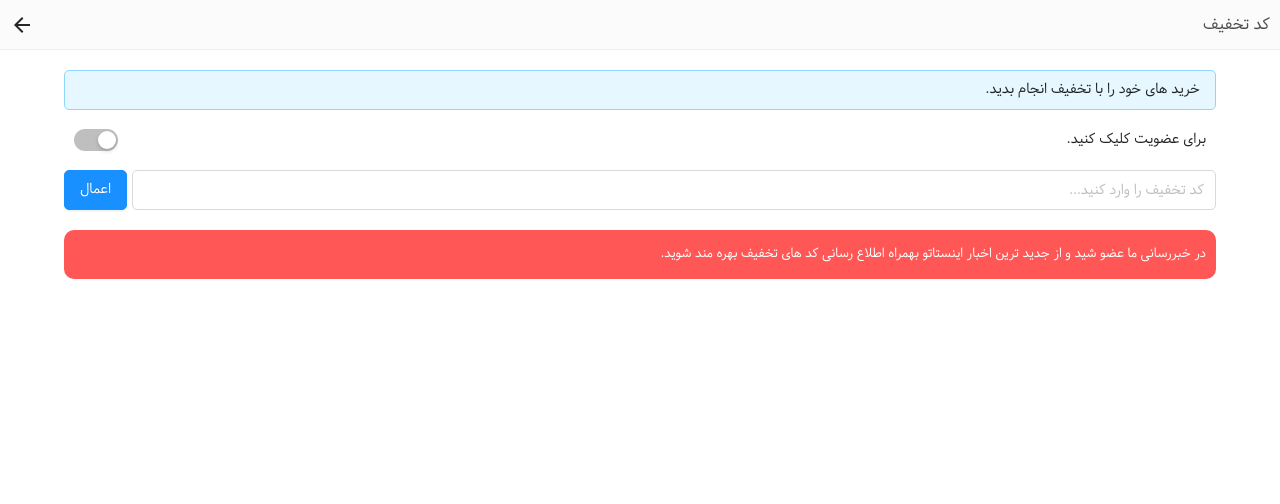
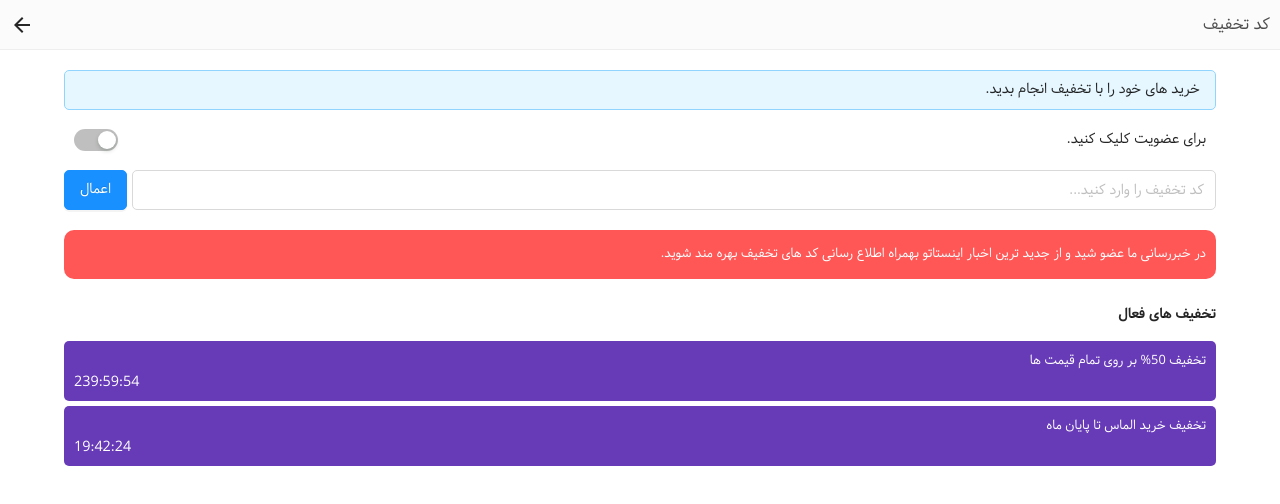
Before and after one commit to mmdzov/instauto, a React (Create React App) app: page /discount-code in a window 1280 px wide. Shown: the top 504 px of the page. Built offline with nearby package versions, Linux system fonts and the light colour scheme; what react-lines-ellipsis would draw is missing.

Commit message:
Added Discountlist and fixed some bugs

```diff
--- a/package.json
+++ b/package.json
@@ -3,6 +3,8 @@
   "version": "0.1.0",
   "private": true,
   "dependencies": {
+    "@babel/core": "^7.15.0",
+    "@babel/preset-env": "^7.15.0",
     "@testing-library/jest-dom": "^5.11.4",
     "@testing-library/react": "^11.1.0",
     "@testing-library/user-event": "^12.1.10",
--- a/src/components/DiscountCode/DiscountCode.styled.js
+++ b/src/components/DiscountCode/DiscountCode.styled.js
@@ -43,3 +43,41 @@ export const DiscountCodeFormContainer = styled.form`
     margin-right: 10px;
   }
 `;
+
+export const DiscountListContainer = styled.div`
+  margin-top: 10px;
+  & .discountNotFound {
+    text-align: center;
+    margin-top: 40px;
+    direction: rtl;
+    font-size: 0.9rem;
+    color: #949494;
+  }
+  & .label {
+    margin: 15px 0px;
+    direction: rtl;
+    font-weight: bold;
+    margin-top: 25px;
+  }
+  & .item {
+    direction: rtl;
+    margin-top: 5px;
+    padding: 10px 10px;
+    background: #673ab7;
+    border-radius: 5px;
+    font-size: 0.8rem;
+    color: white;
+    & .itemTitle {
+    }
+  }
+
+  & .ant-statistic-content {
+    height: 20px;
+  }
+
+  & .ant-statistic-content-value {
+    font-size: 0.9rem;
+    display: block;
+    color: white;
+  }
+`;
--- /dev/null
+++ b/src/components/DiscountCode/DiscountList.jsx
@@ -0,0 +1,33 @@
+import { DiscountListContainer as Container } from "./DiscountCode.styled";
+import { Statistic, Row, Col } from "antd";
+const { Countdown } = Statistic;
+
+const DiscountList = ({ list = [] }) => {
+  const handleFinish = (item) => {
+    console.log("ok");
+  };
+  if (list?.length === 0)
+    return (
+      <Container>
+        <div className="label">تخفیف های فعال</div>
+
+        <div className="discountNotFound">تخفیف فعال ندارید.</div>
+      </Container>
+    );
+  return (
+    <Container>
+      <div className="label">تخفیف های فعال</div>
+      {list?.map((item) => (
+        <div className="item">
+          <div className="itemTitle">{item?.title}</div>
+          <Countdown
+            value={Date.now() + item?.expire}
+            onFinish={() => handleFinish(item)}
+          />
+        </div>
+      ))}
+    </Container>
+  );
+};
+
+export default DiscountList;
--- a/src/components/Explore/Explore.styled.js
+++ b/src/components/Explore/Explore.styled.js
@@ -4,14 +4,14 @@ export const ExploreListContainer = styled.div`
   display: grid;
   grid-template-columns: repeat(3, 33%);
   padding: 0 2px;
-  grid-gap: 2px;
+  grid-gap: 1px;
   margin-top: 13px;
   & .item {
     & img {
       width: 100%;
       height: 125px;
       cursor: pointer;
-      border-radius: 5px;
+      /* border-radius: 5px; */
     }
   }
 `;
--- a/src/components/Home/List.jsx
+++ b/src/components/Home/List.jsx
@@ -35,7 +35,9 @@ const List = () => {
         });
       });
     });
+    if (list.length === 0 && main) setList(main);
   }, [main]);
+
   return (
     <Container story={pathname.includes("story")}>
       {pathname.includes("story")
--- a/src/pages/DiscountCode/DiscountCode.jsx
+++ b/src/pages/DiscountCode/DiscountCode.jsx
@@ -2,11 +2,23 @@ import DiscountCodeInfo from "../../components/DiscountCode/DiscountCodeInfo";
 import DiscountCodeForm from "../../components/DiscountCode/DiscountCodeForm";
 import { useState } from "react";
 import styled from "styled-components";
+import DiscountList from "../../components/DiscountCode/DiscountList";
 
 const DiscountCode = () => {
   const [successJoin, setSuccessJoin] = useState(false);
   const [code, setCode] = useState("");
-
+  const [list, setList] = useState([
+    {
+      code: "4FZ2Jsj",
+      title: "تخفیف 50% بر روی تمام قیمت ها",
+      expire: 1000 * (60 * 60 * 24 * 10),
+    },
+    {
+      code: "5GfseJsj",
+      title: "تخفیف خرید الماس تا پایان ماه",
+      expire: 1000 * (60 * 10 * 4 - 35) * 30,
+    },
+  ]);
   return (
     <Container className="container">
       <DiscountCodeInfo joined={successJoin} setJoin={setSuccessJoin} />
@@ -17,6 +29,7 @@ const DiscountCode = () => {
           رسانی کد های تخفیف بهره مند شوید.
         </div>
       ) : null}
+      <DiscountList list={list} />
     </Container>
   );
 };
```
Also changed, not shown: .babelrc (added), 1 other file (tests, documents, lock files or other folders).
